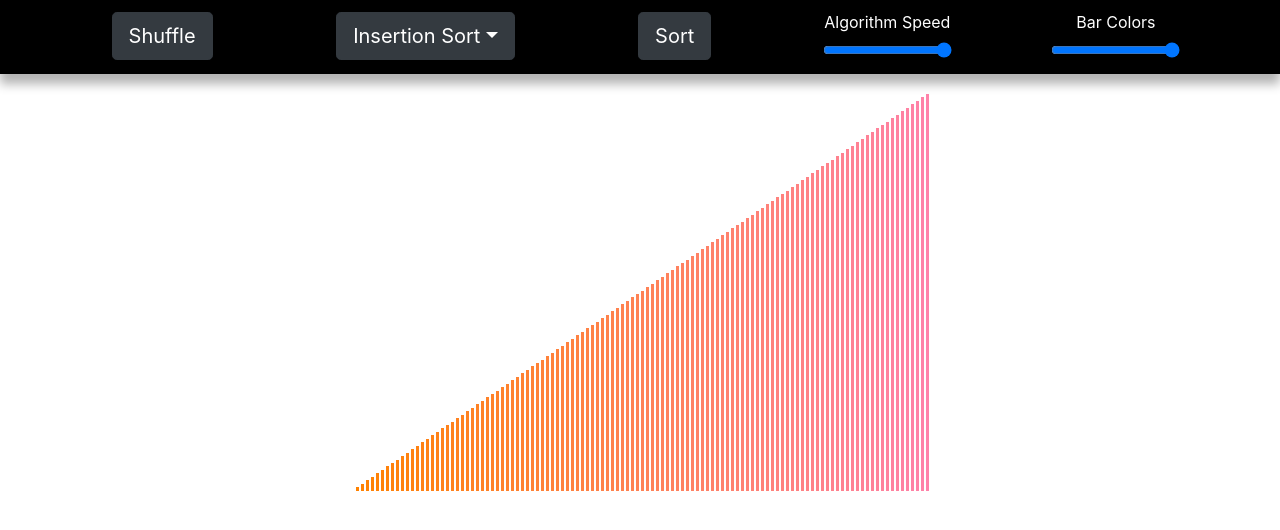
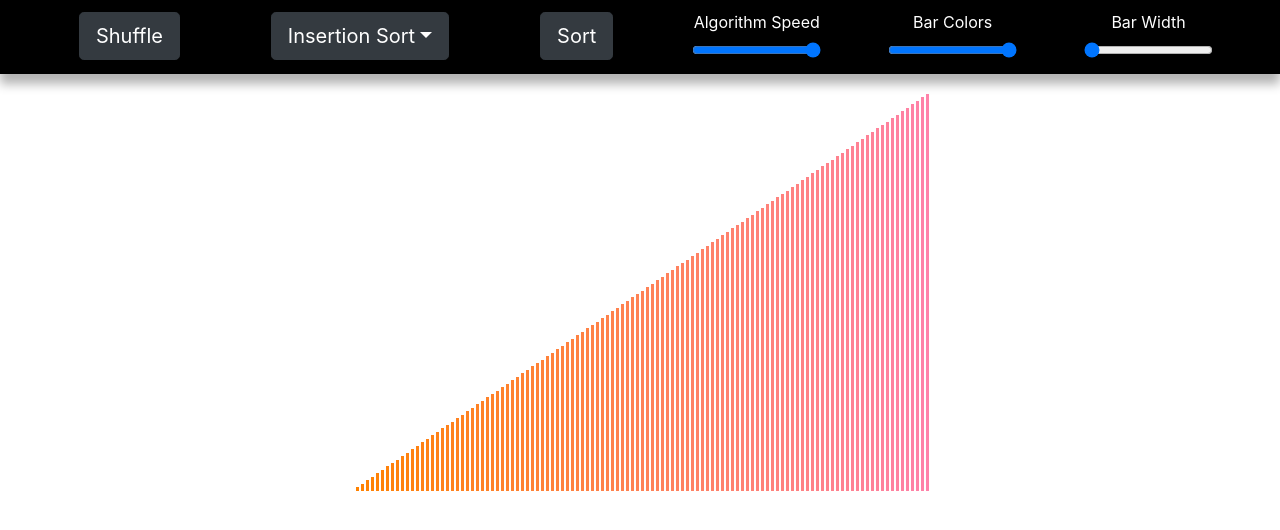
Before and after one commit to LukeLNH/sorting-visualizer, a React (Create React App) app: page / in a window 1280 px wide. Shown: the top 530 px of the page. Built offline with nearby package versions, Linux system fonts and the light colour scheme.

Commit message:
adjusted margins for bars in the sorting algorithm, implemented feature to adjust the width of bars

```diff
--- a/src/sortingVisualizer/sortingVisualizer.css
+++ b/src/sortingVisualizer/sortingVisualizer.css
@@ -9,12 +9,12 @@ body{
 
 .bar-display {
     margin-top: 20px;
-    left: 100px;
-    right: 100px;
+    margin-left: 50px;
+    margin-right: 50px;
 }
 
 .single-bar {
-    width: 3px;
+    /* width: 3px; */
     margin: 0px 1px;
     display: inline-block;
 }
@@ -35,7 +35,8 @@ body{
 
 
 .sorting-speed-slider-area,
-.color-slider-area {
+.color-slider-area,
+.bar-Width-slider-area {
     margin-top: 10px;
 }
 
--- a/src/sortingVisualizer/sortingVisualizer.jsx
+++ b/src/sortingVisualizer/sortingVisualizer.jsx
@@ -11,29 +11,35 @@ export default class SortingVisualizer extends React.Component {
             currentAlgorithm: 'Insertion Sort',
             delay: 30,
             barColorR: 255,
-            numBars: Math.floor((window.screen.width - 220)/5),
             barMaxHeight: Math.floor(window.screen.height*2/3),
-
+            maxNumBars: Math.floor((window.screen.width - 220)/5),
+            barWidth: 1,
         };
 
         //bars is a list of random numbers representing the height/color of the bars. Turned into bars using css
     }
 
     componentDidMount() {
-        console.log(this.state.numBars);
+        let numBars = Math.floor(this.state.maxNumBars / this.state.barWidth);
+
         let newBars = [];
-        for (let i = 0; i < this.state.numBars; i ++) {
-            newBars.push(i * this.state.barMaxHeight/this.state.numBars);
+        // for (let i = 0; i < this.state.maxNumBars; i ++) {
+        //     newBars.push(i * this.state.barMaxHeight/this.state.maxNumBars);
+        // }
+
+        for (let i = 0; i < numBars; i++) {
+            newBars.push(i * this.state.barMaxHeight/numBars);
         }
         this.setState({bars: newBars});
     }
 
     async shuffle() {
+        let numBars = Math.ceil(this.state.maxNumBars / this.state.barWidth);
         let bars = this.state.bars;
         let numSwitches = 500;
         while(numSwitches >= 0) {
-            let i = Math.floor(Math.random() * this.state.numBars);
-            let j = Math.floor(Math.random() * this.state.numBars);
+            let i = Math.floor(Math.random() * numBars);
+            let j = Math.floor(Math.random() * numBars);
             let temp = bars[i];
             bars[i] = bars[j];
             bars[j] = temp;
@@ -97,6 +103,18 @@ export default class SortingVisualizer extends React.Component {
                         </Form.Group>
                         </Form>
                     </div>
+
+                    <div className = "bar-Width-slider-area">
+                        <Form>
+                        <Form.Group controlId = "barWidth">
+                            <Form.Label style = {{color: "white"}}>Bar Width</Form.Label>
+                            <Form.Control type = "range" min = "1" max = "5" step = "0.25" value = {this.state.barWidth}
+                                onChange = {(e) => {this.changeBarWidth(e.target.value)}}
+                                onInput = {(e) => {this.changeBarWidth(e.target.value)}}
+                            />
+                        </Form.Group>
+                        </Form>
+                    </div>
                 </div>
 
                 <div className = "bar-display" style = {{height: this.state.barMaxHeight}}>
@@ -107,7 +125,8 @@ export default class SortingVisualizer extends React.Component {
                             {height: `${val}px`,
                             backgroundColor: `rgb(${this.state.barColorR},
                             130,
-                            ${255*val/600})`
+                            ${255*val/600})`,
+                            width: `${this.state.barWidth * 3}px`,
                             }
                             }>
 
@@ -118,6 +137,15 @@ export default class SortingVisualizer extends React.Component {
         );
     }
 
+    changeBarWidth(newBarWidth) {
+        let numBars = Math.ceil(this.state.maxNumBars / newBarWidth);
+
+        let newBars = [];
+        for (let i = 0; i < numBars; i++) {
+            newBars.push(i * this.state.barMaxHeight/numBars);
+        }
+        this.setState({bars: newBars, barWidth: newBarWidth});
+    }
 
     changeSortingAlgorithm(newAlgorithm) {
         this.setState({currentAlgorithm: newAlgorithm});
```
